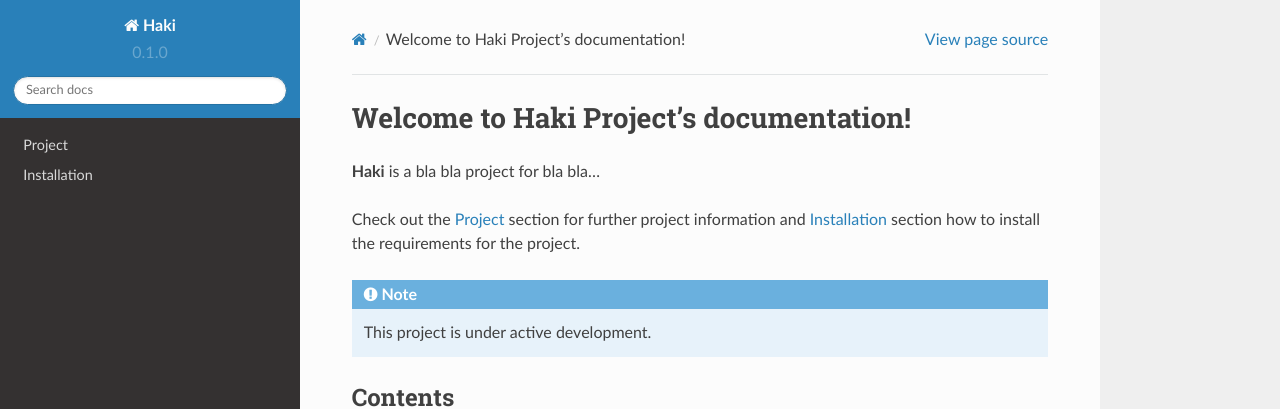
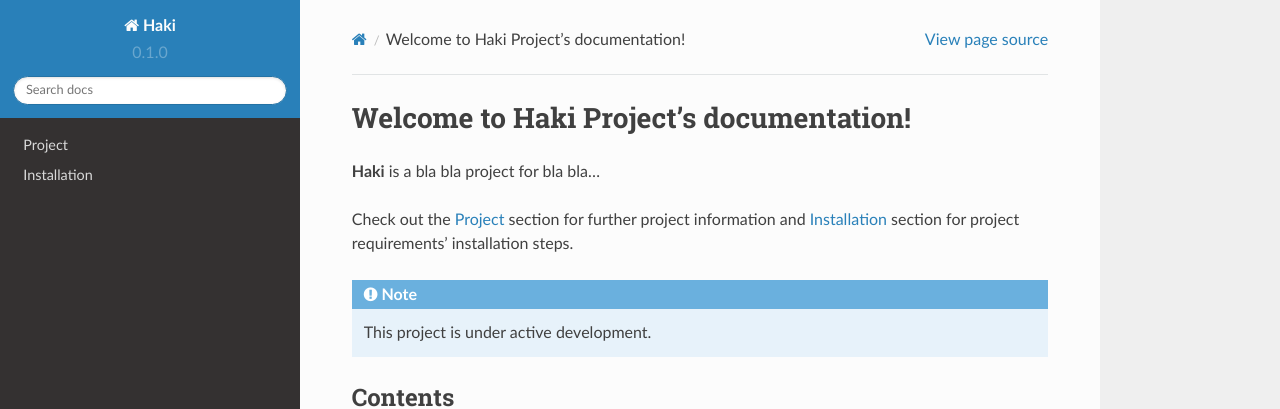
Before and after one commit to oakdemirci/rtdhaki, a Sphinx documentation site: the page built from docs/source/index.rst, in a window 1280 px wide and 974 px high. Shown: the top 409 px of the window. Built offline with Sphinx 7.4.7 and the Read the Docs theme 2.0.0, drawn with Linux system fonts in a browser that asks for light colours.

Commit message:
Update index.rst

```diff
--- a/docs/source/index.rst
+++ b/docs/source/index.rst
@@ -4,7 +4,7 @@ Welcome to Haki Project's documentation!
 **Haki** is a bla bla project for bla bla...
 
 Check out the :doc:`usage` section for further project information and
-:doc:`installation` section how to install the requirements for the project.
+:doc:`installation` section for project requirements' installation steps.
 
 .. note::
 
```
